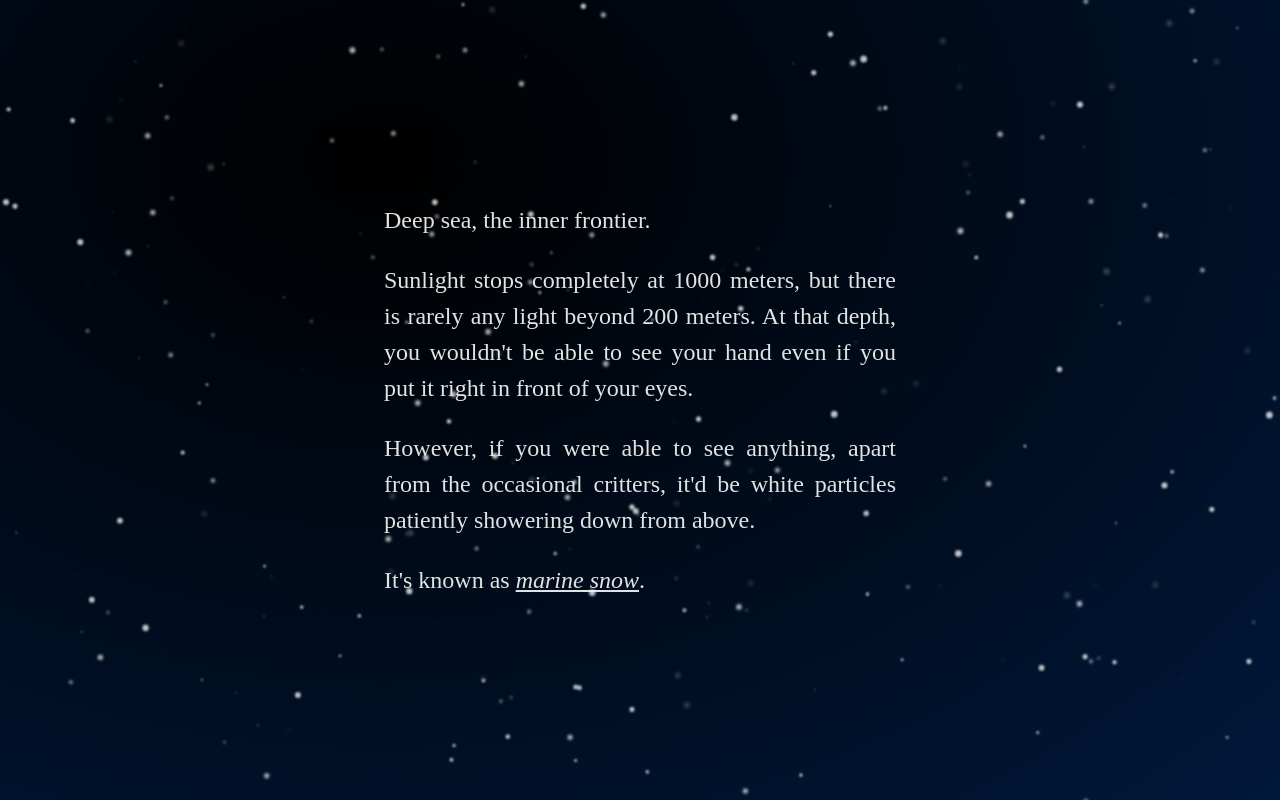
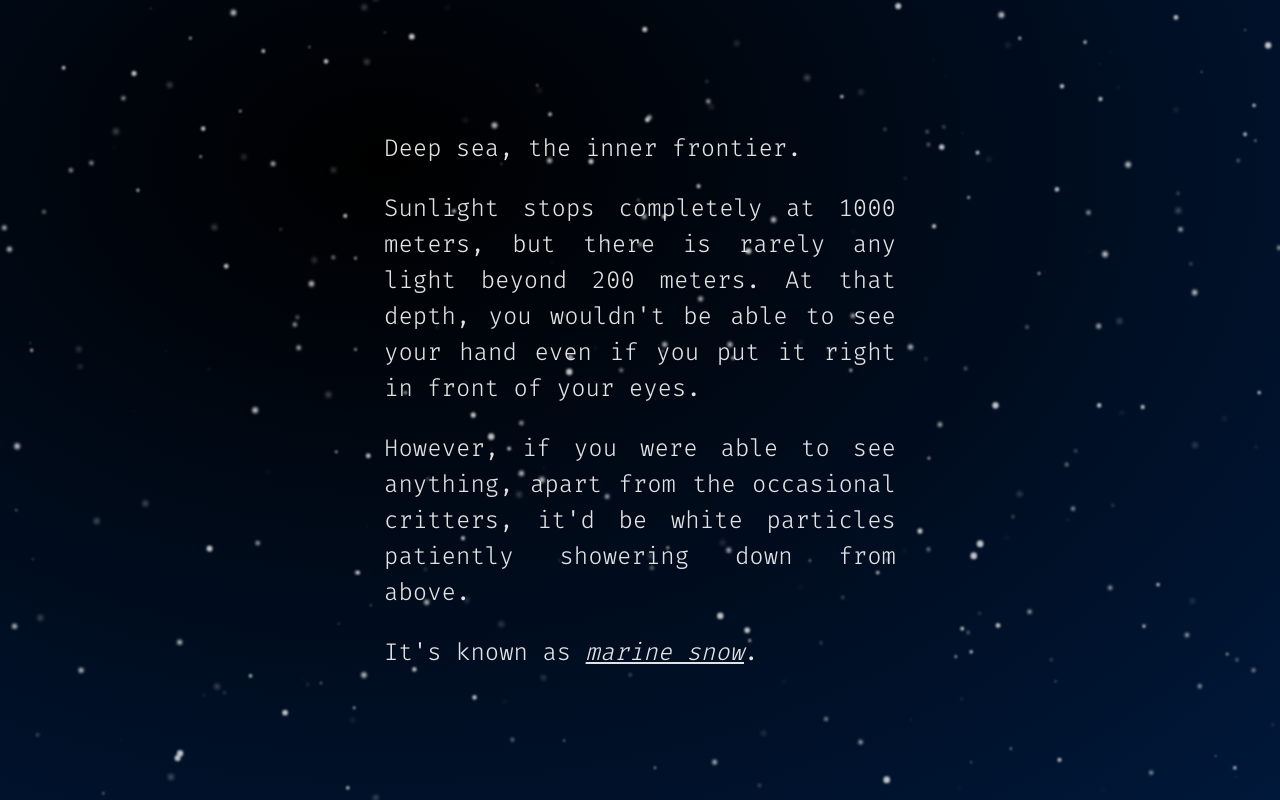
Before and after one commit to bbddstory/bbddstory.github.io, a website: page index.html in a window 1280 px wide. Drawn offline with Linux system fonts and the light colour scheme.

Commit message:
Feature: Added sea background images, misc style updates.

```diff
--- a/css/_content.scss
+++ b/css/_content.scss
@@ -1,6 +1,17 @@
 @media only screen and (max-width: 700px) {
   #content {
     background: none !important;
+
+    #swordfish, #turtle, #jellyfish {
+      display: none;
+    }
+  }
+}
+
+@media only screen and (max-height: 610px) {
+  #content {
+    height: 100vh;
+    margin-top: 0;
   }
 }
 
@@ -10,18 +21,40 @@
   display: flex;
   overflow: hidden;
   width: 100vw;
-  font-family: "Fira Code Light";
+  font-family: 'Fira Code Light';
   background: #00aef0; /* For browsers that do not support gradients */
   background: -webkit-linear-gradient(#00aef0, #004a80); /* For Safari 5.1 to 6.0 */
   background: -o-linear-gradient(#00aef0, #004a80); /* For Opera 11.1 to 12.0 */
   background: -moz-linear-gradient(#00aef0, #004a80); /* For Firefox 3.6 to 15 */
   background: linear-gradient(#00aef0, #004a80); /* Standard syntax */
   margin-top: -1vh;
-}
 
-@media only screen and (max-height: 610px) {
-  #content {
-    height: 100vh;
-    margin-top: 0;
+  #swordfish {
+    position: absolute;
+    z-index: -100;
+    left: -35px;
+    bottom: -150px;
+    height: 500px;
+    opacity: .05;
+  }
+
+  #turtle {
+    display: none;
+    position: absolute;
+    z-index: -100;
+    transform: scaleX(-1);
+    bottom: -60px;
+    left: 110px;
+    height: 120px;
+    opacity: .1;
+  }
+
+  #jellyfish {
+    position: absolute;
+    z-index: -100;
+    bottom: 0;
+    right: -40px;
+    height: 400px;
+    opacity: .1;
   }
 }
--- a/css/_footer.scss
+++ b/css/_footer.scss
@@ -5,7 +5,7 @@
     height: 350px;
     padding: 30px calc(7vw + 10px) 0;
     justify-content: space-between;
-    font-family: "Fira Code Light";
+    font-family: 'Fira Code Light';
 
     li {
       margin-bottom: 25px;
@@ -60,7 +60,7 @@
     position: relative;
     display: flex !important;
     justify-content: space-between;
-    font-family: "Fira Code Light";
+    font-family: 'Fira Code Light';
     color: #fff;
     opacity: .5;
     padding: 0 calc(7vw + 10px) 40px;
--- a/css/_header.scss
+++ b/css/_header.scss
@@ -103,7 +103,7 @@
       flex-direction: column;
       width: 100vw;
       text-align: center;
-      font-family: "Fira Code Bold";
+      font-family: 'Fira Code Bold';
       -webkit-text-shadow: 0px 2px 3px rgba(#000, .3);
       -moz-text-shadow: 0px 2px 3px rgba(#000, .3);
       text-shadow: 0px 2px 3px rgba(#000, .3);
@@ -126,7 +126,7 @@
       height: 30vw !important;
     }
 
-    #fish-2, #fish-3 {
+    #fish-2, #dolphin {
       display: none;
     }
 
@@ -135,7 +135,7 @@
       left: 73vw !important;
       height: 17vw !important;
       transform: rotate(-8deg) !important;
-      opacity: .7 !important;
+      opacity: .9 !important;
     }
 
     #seagulls {
@@ -174,6 +174,7 @@
     background: none;
     border: none;
     outline: none;
+    opacity: .8;
     cursor: pointer;
 
     &:hover {
@@ -307,15 +308,14 @@
     left: 27vw;
     height: 25px;
     transform: rotate(-7deg);
-    opacity: .5;
+    opacity: .6;
   }
 
-  #fish-3 {
+  #dolphin {
     z-index: 2900;
-    top: 15vh;
+    top: 16vh;
     left: 40%;
-    height: 30px;
-    transform: rotate(-5deg);
+    height: 20px;
     opacity: .6;
   }
 
@@ -325,7 +325,7 @@
     left: 28vw;
     height: 50px;
     transform: rotate(5deg);
-    opacity: .7;
+    opacity: .8;
   }
 
   #seagulls {
--- a/css/_main.scss
+++ b/css/_main.scss
@@ -68,6 +68,7 @@
           height: 40px !important;
           background: url(/images/scuba_diver_mobile.png) 50% 50% no-repeat !important;
           background-size: contain !important;
+          opacity: .9 !important;
         }
       }
     }
@@ -105,6 +106,7 @@
 #body-wrap {
   main {
     position: relative;
+    z-index: 100;
     background-color: #eee;
     -webkit-box-shadow: 0px 5px 10px 0px rgba(#000, .5);
     -moz-box-shadow: 0px 5px 10px 0px rgba(#000, .5);
@@ -169,6 +171,7 @@
         background: url(/images/scuba_diver.png) 50% 50% no-repeat;
         background-size: contain;
         margin: 60px 0;
+        opacity: .8;
       }
     }
   }
--- a/css/_moi.scss
+++ b/css/_moi.scss
@@ -24,7 +24,7 @@
   }
 
   figcaption {
-    font-family: "Fira Code Light";
+    font-family: 'Fira Code Light';
     text-align: center;
     background-color: #fff;
     margin-top: 8px;
--- a/css/index.scss
+++ b/css/index.scss
@@ -88,6 +88,7 @@
     width: 40vw;
     text-align: justify;
     color: #f2f2f2;
+    font-family: 'Fira Code Light';
     font-size: 1.5rem;
     line-height: 1.5;
     animation-name: fadeIn;
@@ -196,12 +197,12 @@
 
   #diver-ascent {
     opacity: 1;
-    left: 45px;
+    left: 50px;
   }
 
   #diver-descent {
     opacity: 0;
-    left: 40px;
+    left: 45px;
     transform: rotate(180deg);
   }
 
--- a/index.html
+++ b/index.html
@@ -74,7 +74,7 @@
             </div>
             <img id="fish-1" class="flying-obj" src="images/flying_fish_left.png">
             <img id="fish-2" class="flying-obj" src="images/flying_fish_right.png">
-            <img id="fish-3" class="flying-obj" src="images/flying_fish_left.png">
+            <img id="dolphin" class="flying-obj" src="images/jumping_dolphin.png">
             <img id="fish-4" class="flying-obj" src="images/flying_fish_right.png">
             <img id="seagulls" class="flying-obj" src="images/flock-of-seagulls.png">
         </div>
@@ -102,6 +102,9 @@
                 <div id="guideline-mobile-up"></div>
                 <article></article>
             </main>
+            <img id="swordfish" src="images/swordfish.png">
+            <!-- <img id="turtle" src="images/turtle.png"> -->
+            <img id="jellyfish" src="images/jellyfish.png">
         </div>
         <div id="footer-mobile">
             <ul id="nav-mobile">
```
Also changed, not shown: css/index.css.
